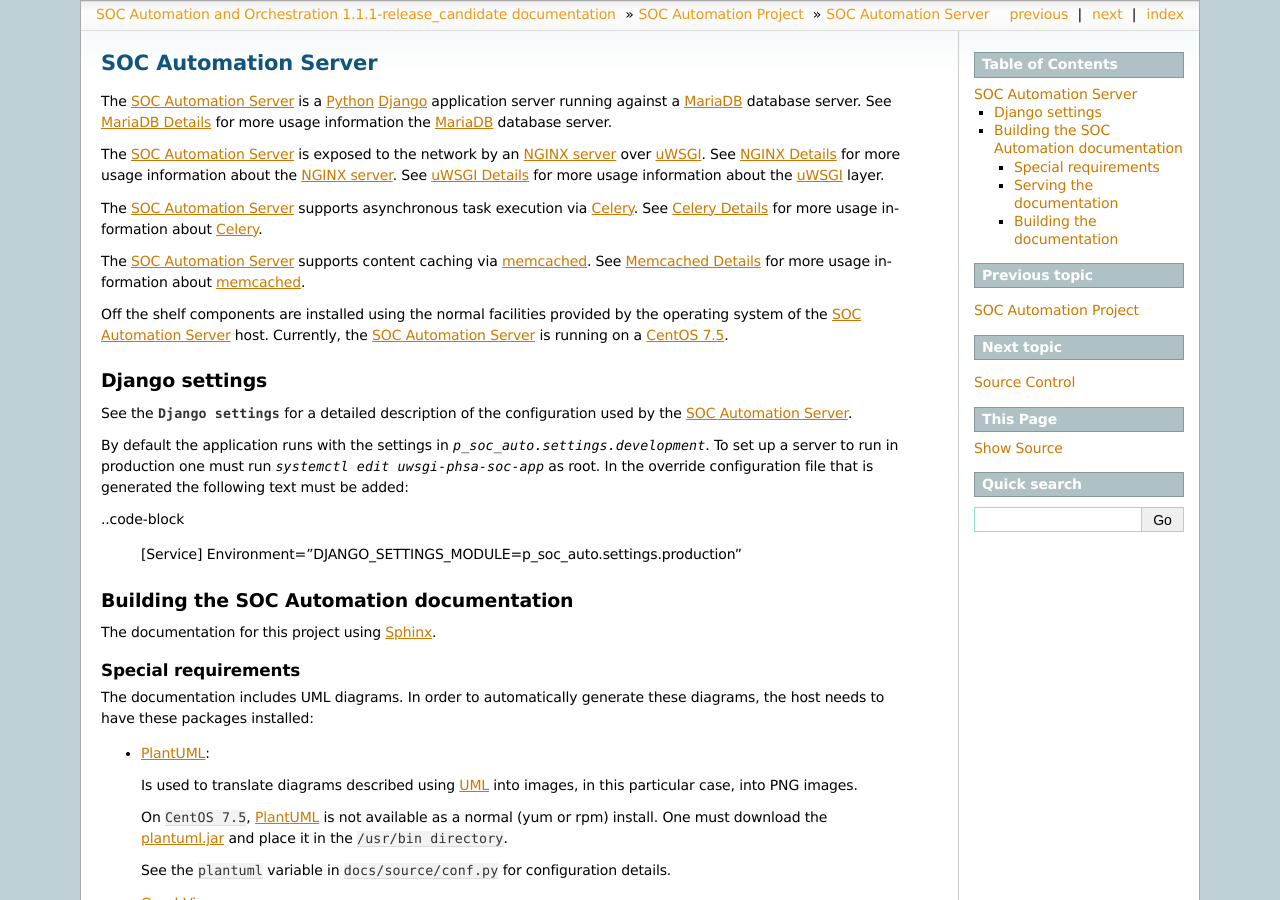
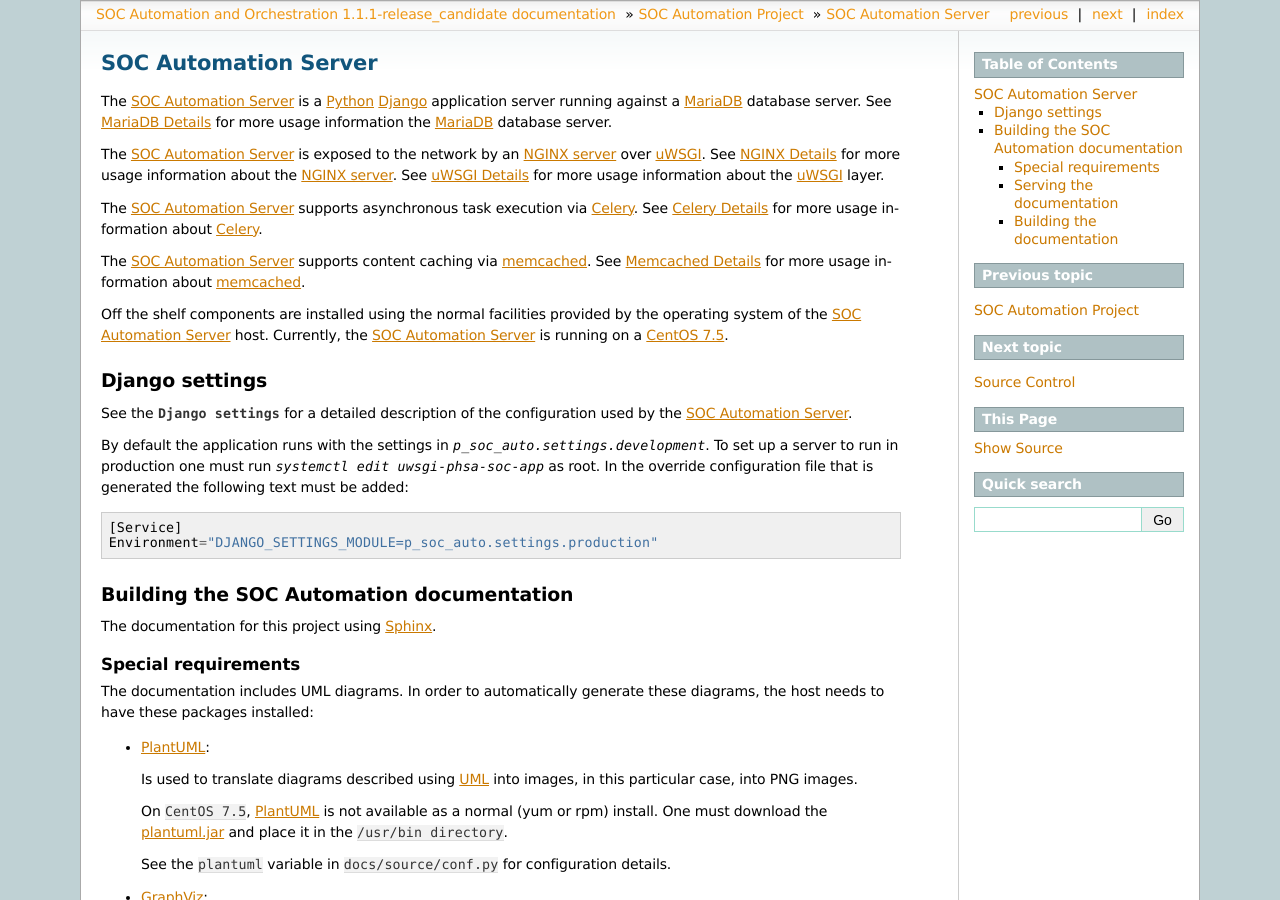
Before and after one commit to PHSAServiceOperationsCenter/PHSA-SOC, a Sphinx documentation site: the page built from docs/source/p_soc_auto/socauto.rst, in a window 1280 px wide and 900 px high. Built offline with Sphinx 7.4.7, drawn with Linux system fonts in a browser that asks for light colours.

Commit message:
Minor format fix for doc.
https://phsasocapp.atlassian.net/browse/SA-77

```diff
--- a/docs/source/p_soc_auto/socauto.rst
+++ b/docs/source/p_soc_auto/socauto.rst
@@ -41,7 +41,7 @@
 To set up a server to run in production one must run `systemctl edit uwsgi-phsa-soc-app` as root.
 In the override configuration file that is generated the following text must be added:
 
-..code-block
+.. code-block::
 
     [Service]
     Environment="DJANGO_SETTINGS_MODULE=p_soc_auto.settings.production"
```
